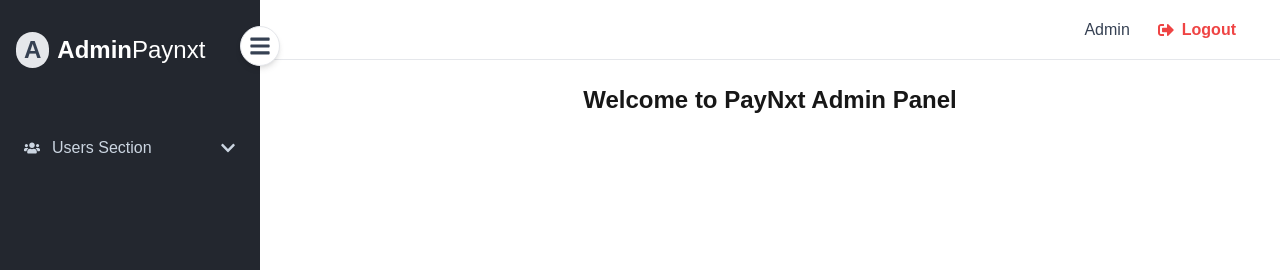
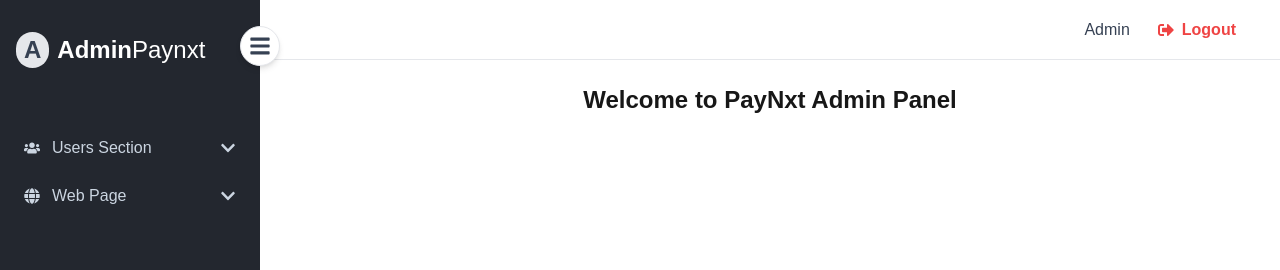
Before and after one commit to Cross-Atlantic-Pankaj/paynxt-cms, a Next.js app: page / in a window 1280 px wide. Shown: the top 270 px of the page. Built offline with nearby package versions, Linux system fonts and the light colour scheme; no server answers.

Commit message:
home page section added

```diff
--- /dev/null
+++ b/src/app/home-page/page.js
@@ -0,0 +1,9 @@
+import React from 'react'
+
+export default function page() {
+  return (
+    <div>
+      Home Page
+    </div>
+  )
+}
--- a/src/components/Sidebar.js
+++ b/src/components/Sidebar.js
@@ -1,12 +1,13 @@
 'use client';
 import { useState } from 'react';
 import Link from 'next/link';
-import { FaBars, FaUsers, FaChevronDown, FaChevronUp, FaUserShield } from 'react-icons/fa';
+import { FaBars, FaUsers, FaChevronDown, FaChevronUp, FaUserShield, FaGlobe } from 'react-icons/fa';
 import { usePathname } from 'next/navigation';
 
 export default function Sidebar() {
   const [collapsed, setCollapsed] = useState(false);
   const [userSectionOpen, setUserSectionOpen] = useState(false);
+  const [webPageSectionOpen, setWebPageSectionOpen] = useState(false);
   const pathname = usePathname();
 
   return (
@@ -45,6 +46,22 @@
             </Link>
           </div>
         )}
+        <div
+          className={`nav-link cursor-pointer ${webPageSectionOpen ? 'active' : ''}`}
+          onClick={() => setWebPageSectionOpen((open) => !open)}
+        >
+          <FaGlobe />
+          {!collapsed && <span>Web Page</span>}
+          {!collapsed && (webPageSectionOpen ? <FaChevronUp className="ml-auto" /> : <FaChevronDown className="ml-auto" />)}
+        </div>
+        {webPageSectionOpen && !collapsed && (
+          <div className="submenu">
+            <Link href="/home-page" className={`nav-link ${pathname === '/home-page' ? 'active' : ''}`}>
+              <FaGlobe />
+              <span>Home Page</span>
+            </Link>
+          </div>
+        )}
       </nav>
     </aside>
   );
```
